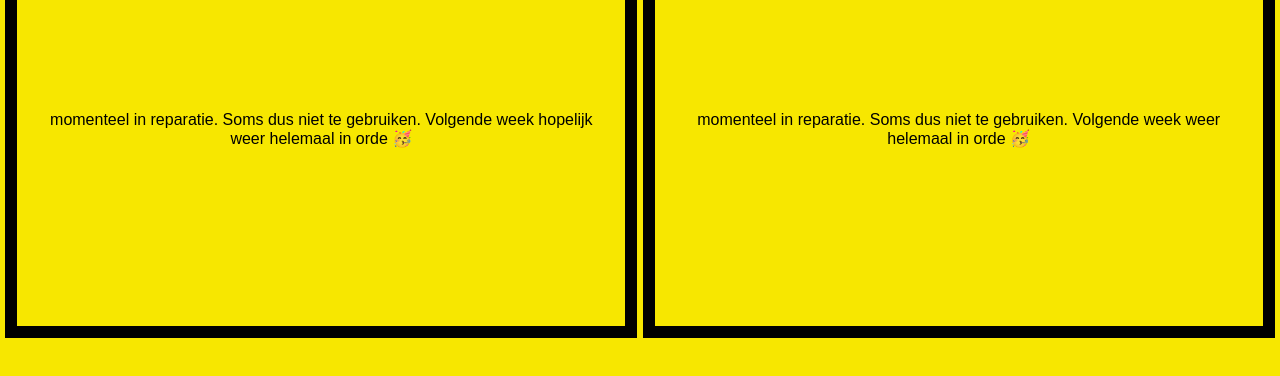
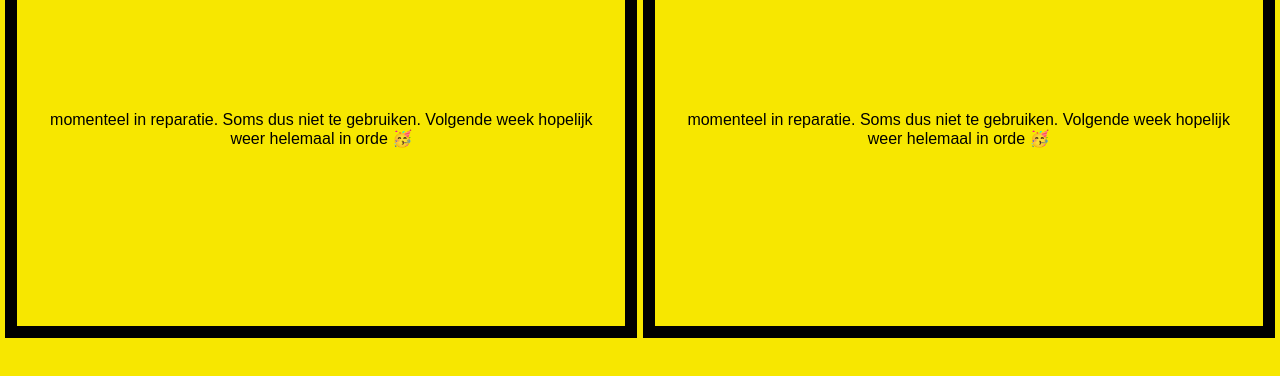
Before and after one commit to rikharink/doetdeliftindeleeuwenbrughet.nl, a plain HTML site: page index.html in a window 1280 px wide. Shown: the part 350-726 px from the top of the page. Drawn offline with Linux system fonts and the light colour scheme; a script that the page names is missing.

Commit message:
status update

```diff
--- a/index.html
+++ b/index.html
@@ -66,7 +66,7 @@
       <div id="rechts" class="lift">
         <div class="lift-name">rechts</div>
         <div class="lift-status">
-          momenteel in reparatie. Soms dus niet te gebruiken. Volgende week weer helemaal in orde 🥳
+          momenteel in reparatie. Soms dus niet te gebruiken. Volgende week hopelijk weer helemaal in orde 🥳
         </div>
       </div>
     </div>
```
